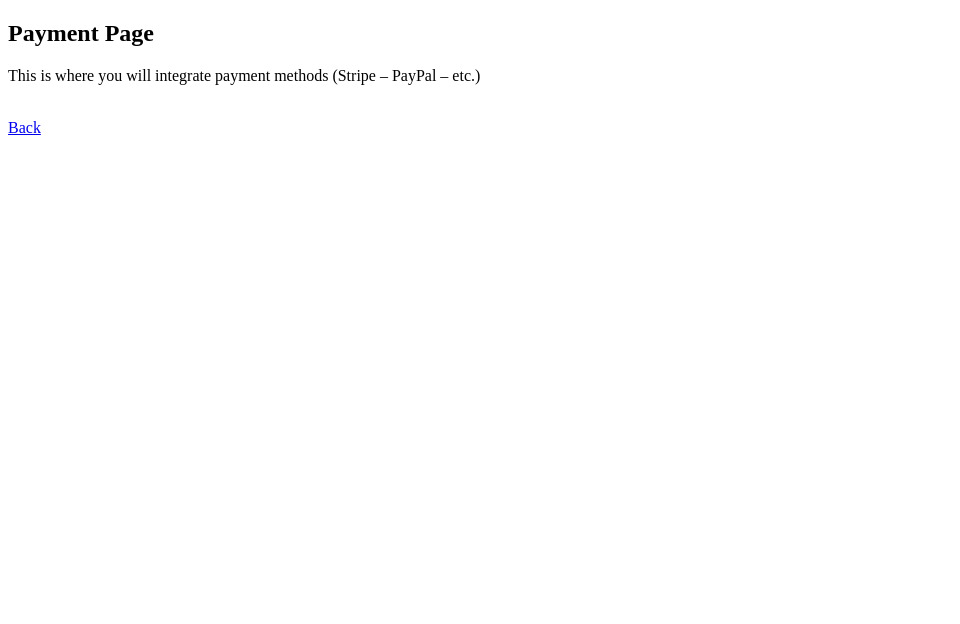
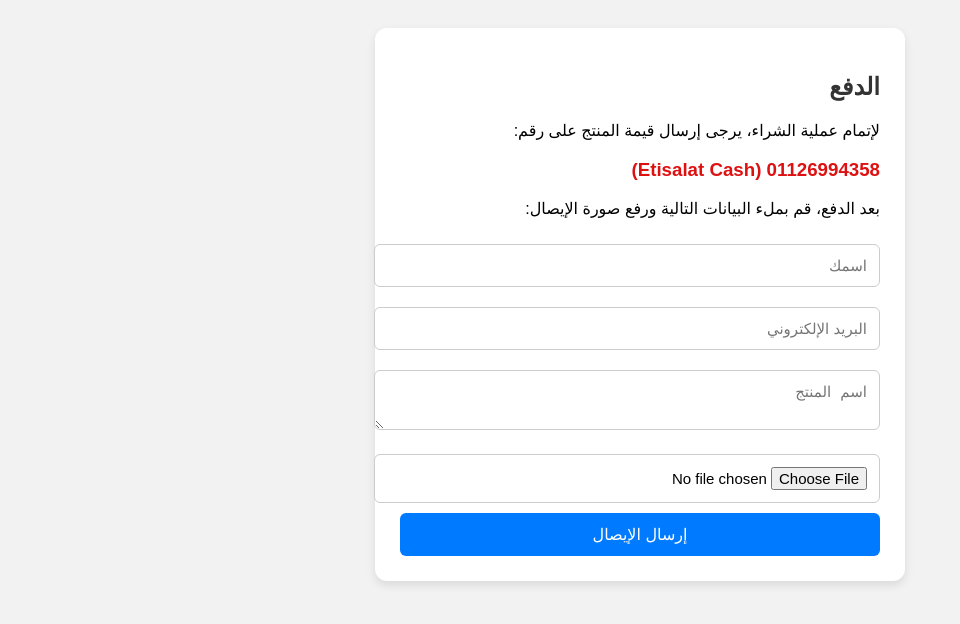
Before and after one commit to retag252025-prog/digital-store, a plain HTML site: page payment.html in a window 1280 px wide. Shown: the whole page, without its empty margins (0-960 px from the left). Drawn offline with Linux system fonts and the light colour scheme.

Commit message:
Translate payment page to Arabic and style it

```diff
--- a/payment.html
+++ b/payment.html
@@ -1,16 +1,63 @@
+
 <!DOCTYPE html>
-<html lang="en">
+<html lang="ar" dir="rtl">
 <head>
     <meta charset="UTF-8">
-    <meta name="viewport" content="width=device-width, initial-scale=1.0">
-    <title>Payment</title>
+    <title>الدفع</title>
+    <style>
+        body {
+            font-family: Arial;
+            background:#f2f2f2;
+            padding:20px;
+        }
+        .box {
+            background:#fff;
+            padding:25px;
+            margin:auto;
+            max-width:480px;
+            border-radius:12px;
+            box-shadow:0 4px 10px rgba(0,0,0,0.1);
+        }
+        button {
+            background:#007bff;
+            color:#fff;
+            padding:12px;
+            border:none;
+            border-radius:6px;
+            width:100%;
+            font-size:16px;
+            cursor:pointer;
+        }
+        input, textarea {
+            width:100%;
+            padding:12px;
+            margin:10px 0;
+            border-radius:6px;
+            border:1px solid #ccc;
+            font-size:15px;
+        }
+        h2 { color:#333; }
+        h3 { color:#d11; }
+    </style>
 </head>
 <body>
-    <h2>Payment Page</h2>
+<div class="box">
+    <h2>الدفع</h2>
 
-    <p>This is where you will integrate payment methods (Stripe – PayPal – etc.)</p>
+    <p>لإتمام عملية الشراء، يرجى إرسال قيمة المنتج على رقم:</p>
 
-    <br>
-    <a href="products.html">Back</a>
+    <h3>01126994358 (Etisalat Cash)</h3>
+
+    <p>بعد الدفع، قم بملء البيانات التالية ورفع صورة الإيصال:</p>
+
+    <form>
+        <input type="text" placeholder="اسمك" required>
+        <input type="email" placeholder="البريد الإلكتروني" required>
+        <textarea placeholder="اسم المنتج" required></textarea>
+        <input type="file" accept="image/*" required>
+
+        <button>إرسال الإيصال</button>
+    </form>
+</div>
 </body>
 </html>
```
